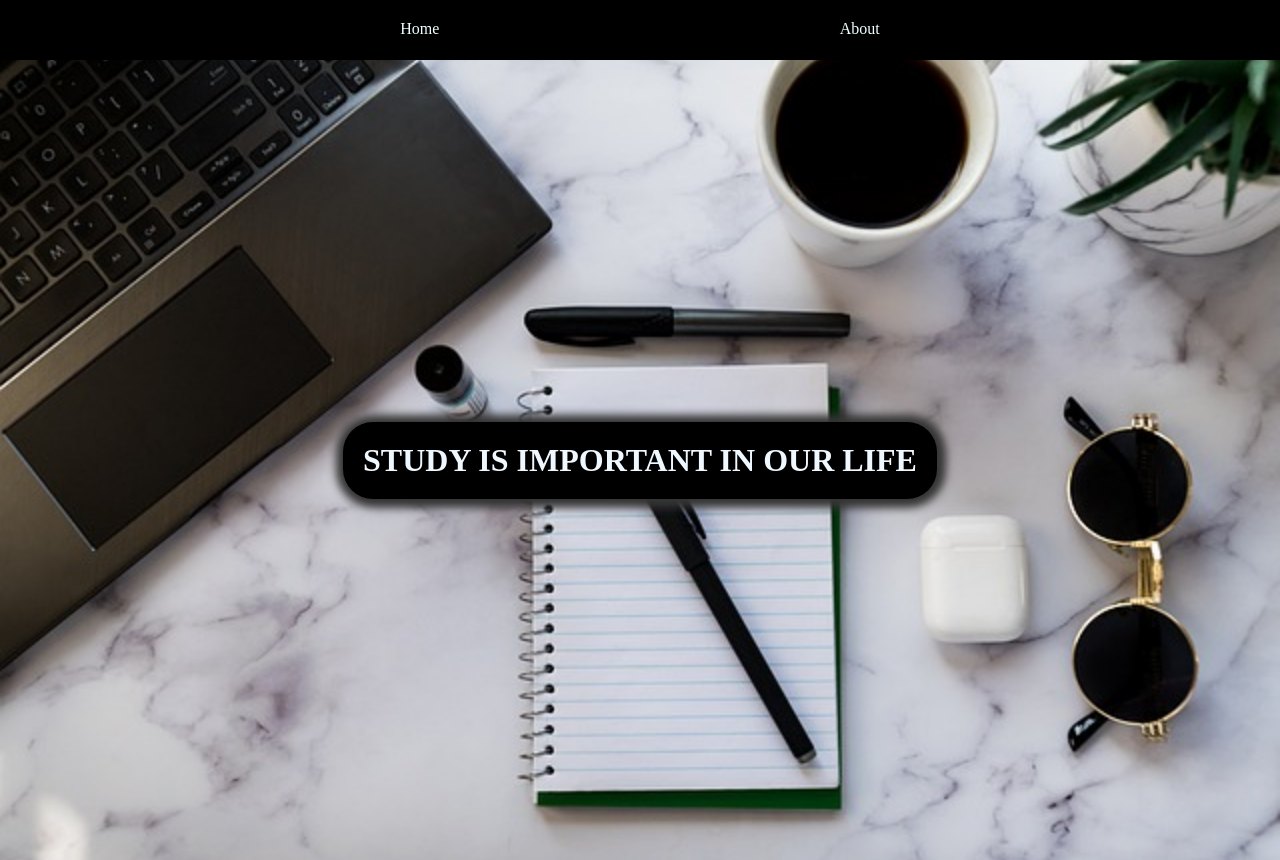
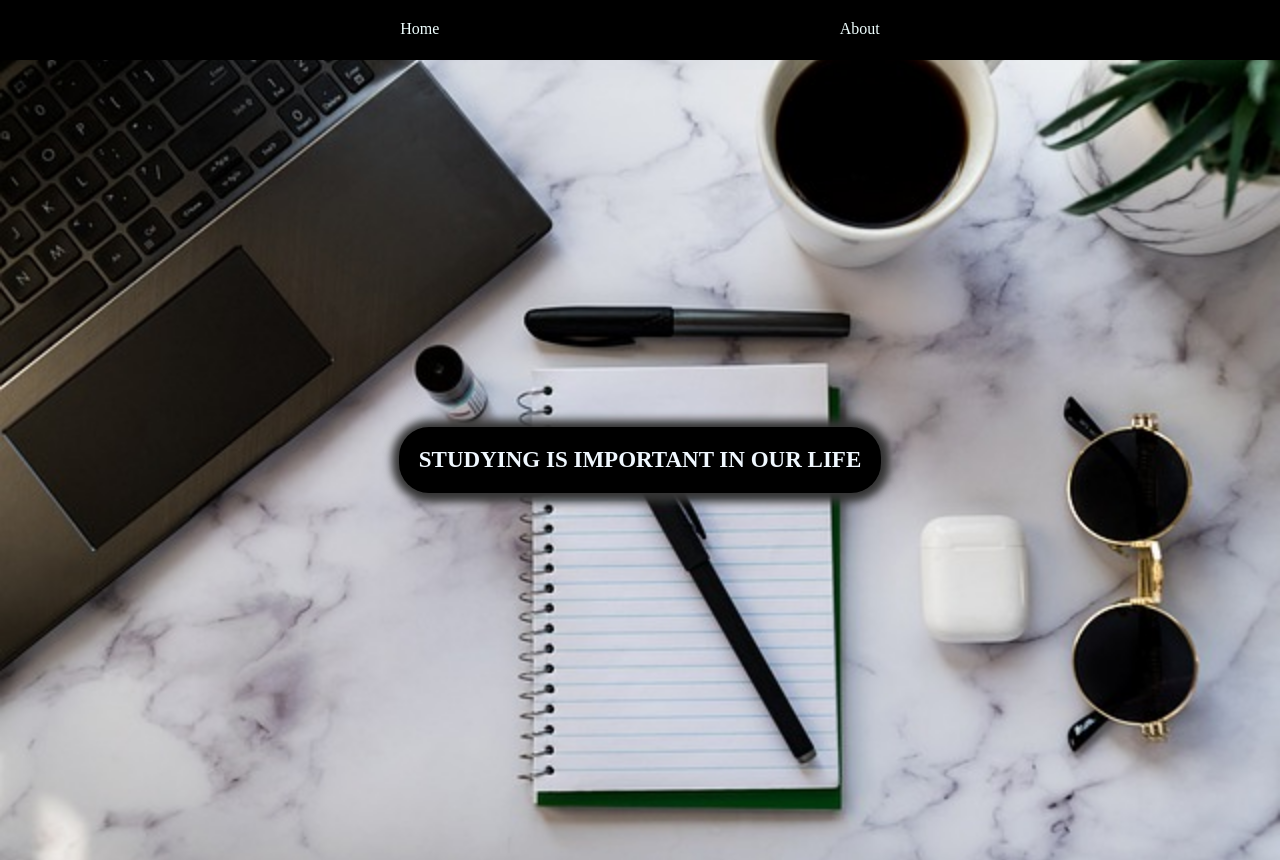
Before and after one commit to KindaGhanem/example-github, a plain HTML site: page index.html in a window 1280 px wide. Drawn offline with Linux system fonts and the light colour scheme.

Commit message:
update title

```diff
--- a/assets/style/style.css
+++ b/assets/style/style.css
@@ -46,6 +46,6 @@
     border-radius: 30px;
     padding: 20px;
     box-shadow: 1px 1px 8px 8px rgb(53, 53, 53);
-
+    font-size: 23px;
 
 }
--- a/index.html
+++ b/index.html
@@ -18,7 +18,7 @@
         </nav>
         <!-- start hero -->
         <div class="header-image">
-            <h1>STUDY IS IMPORTANT IN OUR LIFE</h1>
+            <h1>STUDYING IS IMPORTANT IN OUR LIFE</h1>
         </div>
 
 
```
